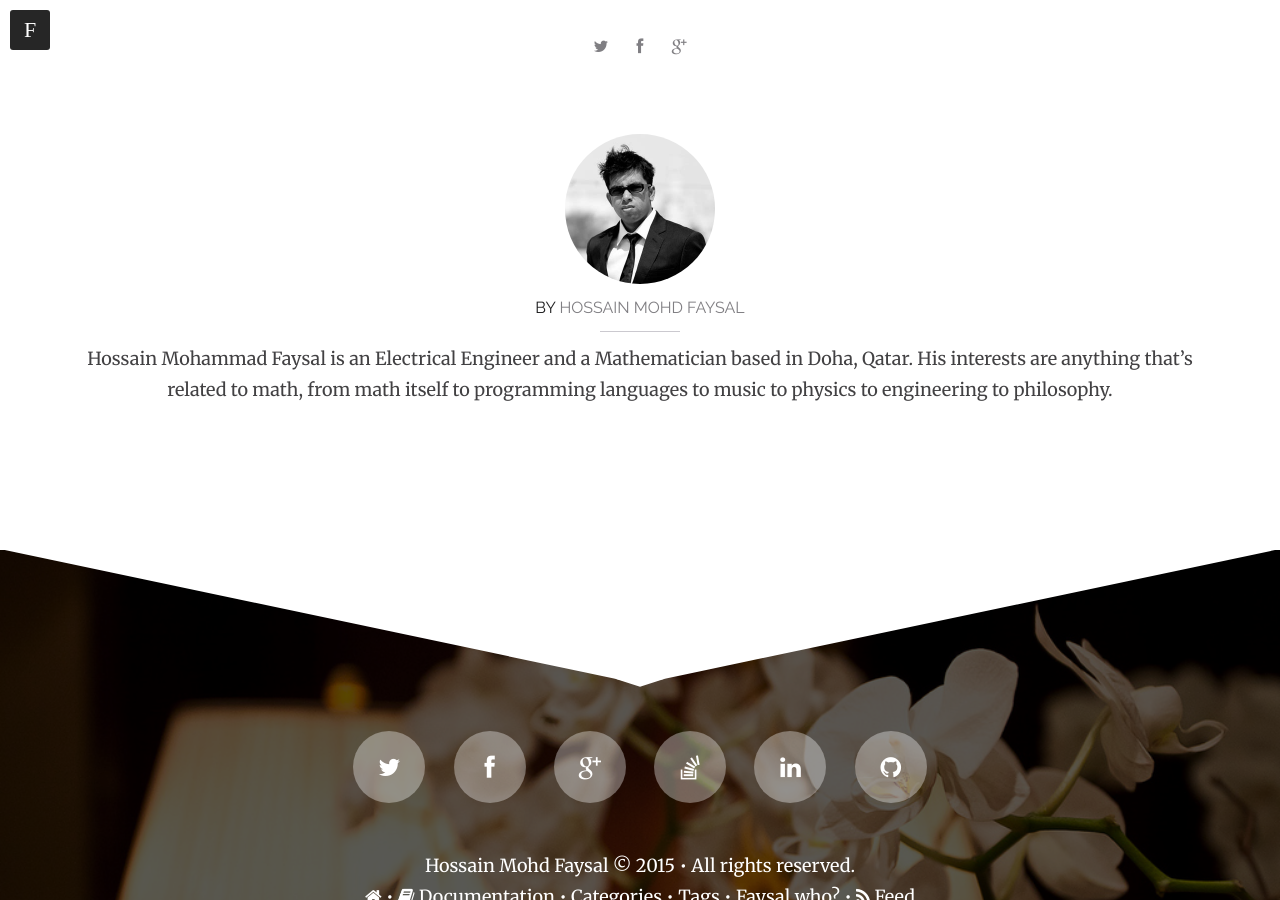
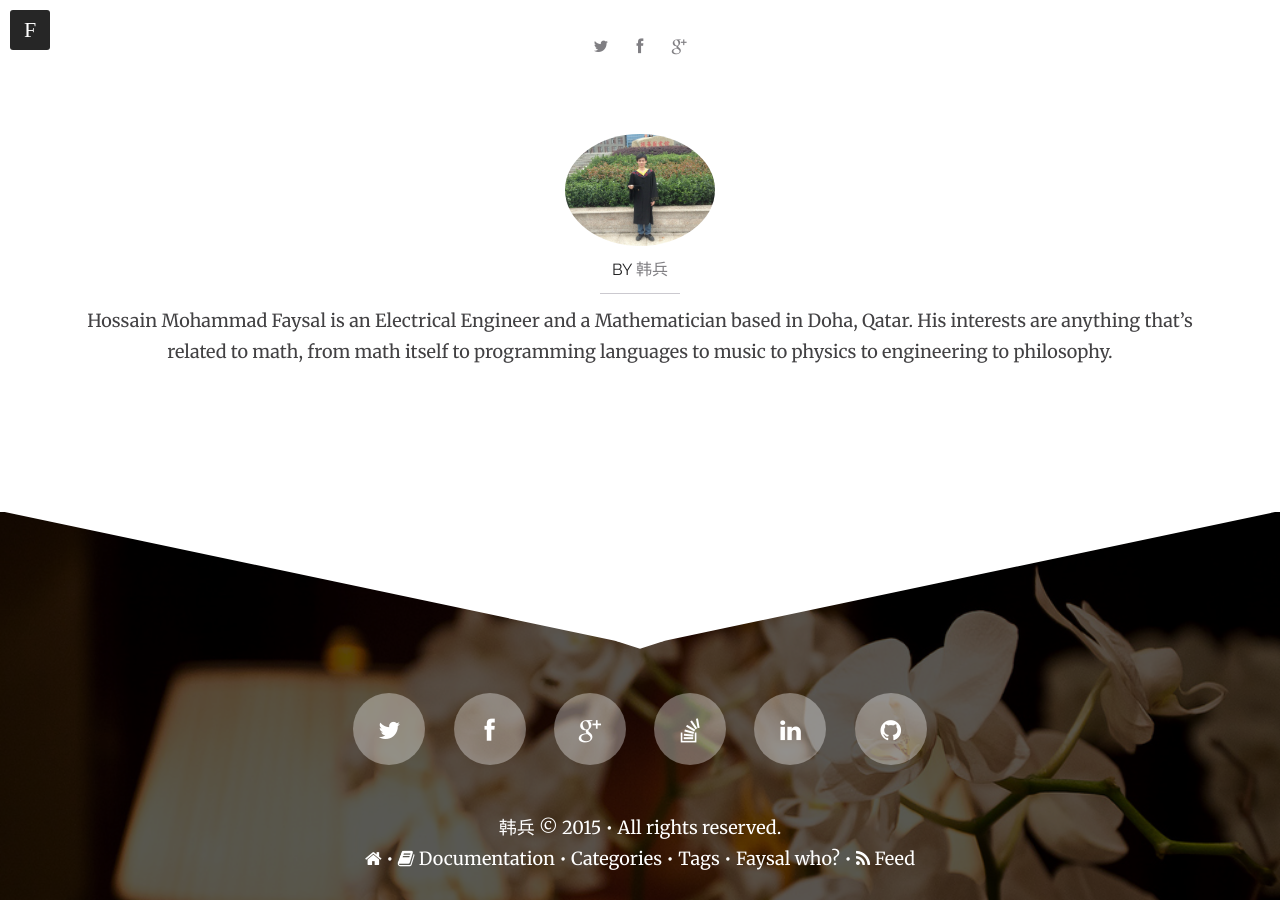
Before and after one commit to bingFly/blog, a Jekyll site: the page built from _posts/2014-01-05-sample-link-post.md, in a window 1280 px wide and 900 px high, scrolled down 1108 px. Built offline with Jekyll 4.4.1, drawn with Linux system fonts in a browser that asks for light colours; nearby versions of some CDN libraries; comment, search, counter and statistics services are not loaded.

Commit message:
个人信息修改

```diff
--- a/_config.yml
+++ b/_config.yml
@@ -1,7 +1,7 @@
-title:            HMFAYSAL
-description:      "Omega: The Coolest Theme for Jekyll"
+title:            影子帝国
+description:      "韩兵-coder ice."
 logo:             omikron.png
-disqus_shortname: hmfaysal
+disqus_shortname: 影子兵
 # Assign a default image for your site's header and footer
 default_bg:       default_bg1.jpg
 search:           true
@@ -22,15 +22,15 @@ url:       		   /blog
 
 # Owner/author information
 owner:
-  name:           Hossain Mohd Faysal
-  avatar:         hmfaysal.jpg
-  email:          hmfaysal@alum.mit.edu
+  name:           韩兵
+  avatar:         hanbing.jpg
+  email:          hanbing_code@163.com
   # Use the coder's toolbox at http://coderstoolbox.net/string/#!encoding=xml&action=encode&charset=us_ascii to encode your description into XML string
   description:    Hossain Mohammad Faysal is an Electrical Engineer and a Mathematician based in Doha, Qatar. His interests are anything that&#8217;s related to math, from math itself to programming languages to music to physics to engineering to philosophy.
   # Social networking links used in footer. Update and remove as you like.
-  twitter:        hmfaysal
-  facebook:       hmfaysal
-  github:         hmfaysal
+  twitter:        BingFlyH
+  facebook:       韩兵
+  github:         bingFly
   stackexchange:  https://stackexchange.com/users/3402032/hossain-mohd-faysal
   linkedin:       https://www.linkedin.com/pub/firstname-lastname/12/345/678
   instagram:
@@ -88,8 +88,8 @@ kramdown:
 
 prose:
   rooturl: '_posts'
-  siteurl: 'http://hmfaysal.github.io/'
-  relativeLinks: 'http://hmfaysal.github.io/links.jsonp'
+  siteurl: 'http://bingFly.github.io/blog'
+  relativeLinks: 'http://bingFly.github.io/links.jsonp'
   media: 'images'
   metadata:
     _posts:
```
Also changed, not shown: hanbing.JPG (added), images/hanbing.JPG (added), images/hmfaysal.jpg (deleted).
